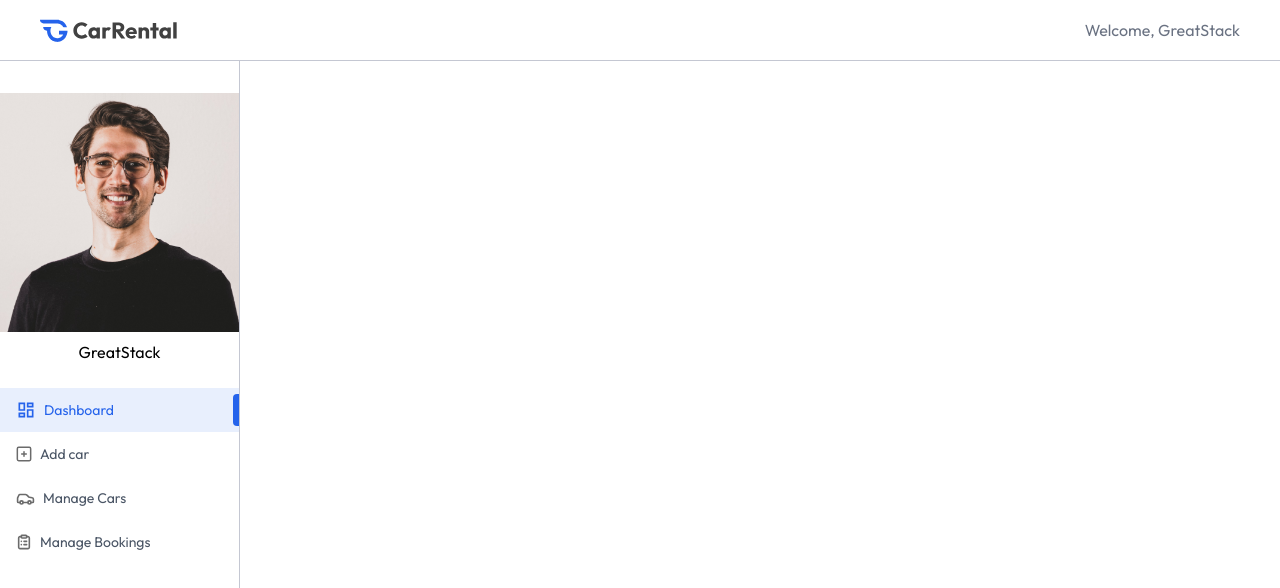
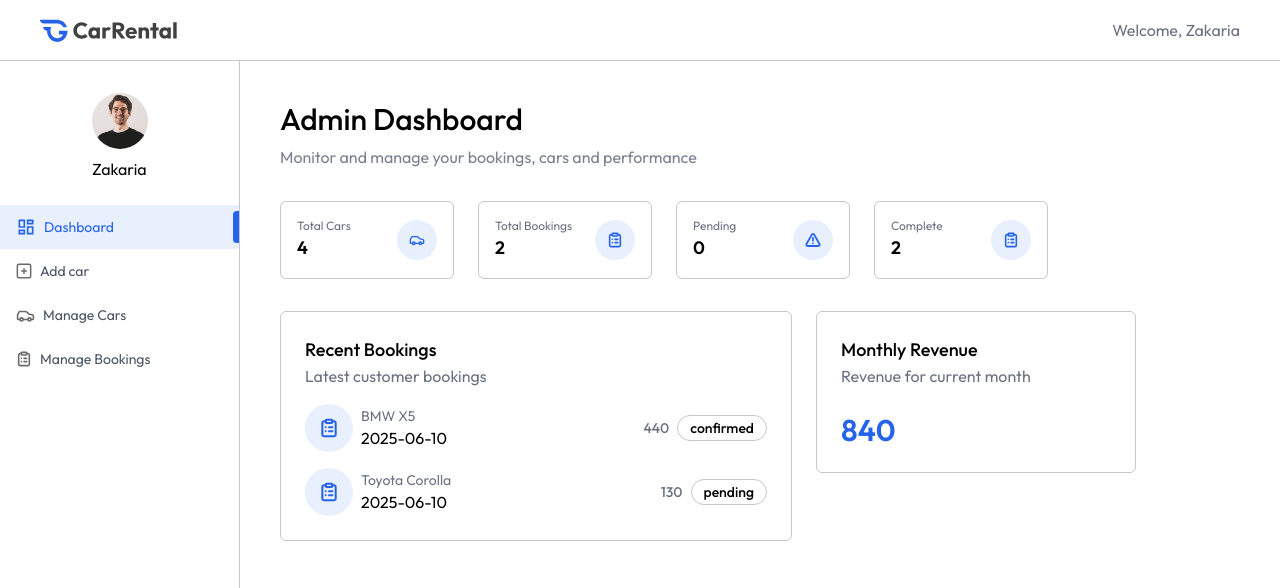
Before and after one commit to GOATCHERKI/car_rental, a React (Vite) app in the folder frontend/: page /owner in a window 1280 px wide. Shown: the top 588 px of the page. Built offline with nearby package versions, Linux system fonts and the light colour scheme.

Commit message:
main dashboard

```diff
--- a/frontend/src/App.jsx
+++ b/frontend/src/App.jsx
@@ -30,7 +30,7 @@
             <Route index element={<Dashboard/>}/>
             <Route path='add-car' element={<AddCar/>}/>
             <Route path='manage-cars' element={<ManageCars/>}/>
-            <Route path='manage-booking' element={<ManageBookings/>}/>
+            <Route path='manage-bookings' element={<ManageBookings/>}/>
         </Route>
       </Routes>
 
--- a/frontend/src/assets/assets.js
+++ b/frontend/src/assets/assets.js
@@ -125,7 +125,7 @@
 
 export const dummyUserData = {
   _id: "6847f7cab3d8daecdb517095",
-  name: "GreatStack",
+  name: "Zakaria",
   email: "admin@example.com",
   role: "owner",
   image: user_profile,
--- a/frontend/src/components/owner/Sidebar.jsx
+++ b/frontend/src/components/owner/Sidebar.jsx
@@ -18,20 +18,20 @@
         <div className='group relative'>
             <label htmlFor="image">
                 <img src={image ? URL.createObjectURL(image) : user?.image || "https://images.unsplash.com/vector-1742875355318-00d715aec3e8?q=80&w=880&auto=format&fit=crop&ixlib=rb-4.1.0&ixid=M3wxMjA3fDB8MHxwaG90by1wYWdlfHx8fGVufDB8fHx8fA%3D%3D"}
-                    alt="" />
-                <input type="file" id='image' accept='image/*' hidden onChamge={e=>setImage(e.target.files[0])}/>
-                <div className='absolute hidden top-0 right-0 left-0 buttom-0 bg-black/10 rounded-full group-hover:flex items-center justify-center cursor-pointer'>
+                    alt="" className='h-9 md:h-14 w-9 md:w-14 rounded-full mx-auto' />
+                <input type="file" id='image' accept='image/*' hidden onChange={e=>setImage(e.target.files[0])}/>
+                <div className='absolute hidden top-0 right-0 left-0 bottom-0 bg-black/10 rounded-full group-hover:flex items-center justify-center cursor-pointer'>
                     <img src={assets.edit_icon} alt="" />
                 </div>
             </label>
         </div>
 
         {image && (
-            <button className='absolute top-0 right-0 flex p-2 gap-1 bg-primary/10 text-primary cursor-pointer'>
-                Save <img src={assets.check_icon} alt="" width={13} onClick={updateImage} />
+            <button  onClick={updateImage}  className='absolute top-0 right-0 flex p-2 gap-1 bg-primary/10 text-primary cursor-pointer'>
+                Save <img src={assets.check_icon} alt="" width={13}/>
             </button>
         )}
-        <p className='mt-2 text-base max-md-hidden'>{user?.name}</p>
+        <p className='mt-2 text-base max-md:hidden'>{user?.name}</p>
 
         <div className='w-full'>
             {ownerMenuLinks.map((link, index)=>(
--- a/frontend/src/components/owner/Title.jsx
+++ b/frontend/src/components/owner/Title.jsx
@@ -1,6 +1,6 @@
 import React from 'react'
 
-const Title = (title, subTitle) => {
+const Title = ({title, subTitle}) => {
   return (
     <>
         <h1 className='font-medium text-3xl'>{title}</h1>
--- a/frontend/src/pages/owner/Dashboard.jsx
+++ b/frontend/src/pages/owner/Dashboard.jsx
@@ -1,8 +1,79 @@
-import React from 'react'
+import React, { useEffect, useState } from 'react'
+import { dummyDashboardData , assets } from '../../assets/assets'
+import Title from '../../components/owner/Title'
 
 const Dashboard = () => {
+
+    const currency = import.meta.env.VITE_CURRENCY
+
+    const [data, setData] = useState({
+        totalCars: 0,
+        totalBookings: 0,
+        pendingBookings: 0,
+        completedBookings: 0,
+        recentBookings: [],
+        monthlyRevenue:0,
+    })
+
+    const dashboardCard = [
+        {title: "Total Cars", value: data.totalCars , icon: assets.carIconColored},
+        {title: "Total Bookings", value: data.totalBookings , icon: assets.listIconColored},
+        {title: "Pending", value: data.pendingBookings , icon: assets.cautionIconColored},
+        {title: "Complete", value: data.completedBookings , icon: assets.listIconColored}
+    ]
+
+    useEffect(()=>{
+        setData(dummyDashboardData)
+    },[])
+
   return (
-    <div>
+    <div className='px-4 pt-10 md:px-10 flex-1'>
+        <Title title='Admin Dashboard' subTitle='Monitor and manage your bookings, cars and performance'/>
+
+        <div className='grid sm:grid-cols-2 md:grid-cols-3 lg:grid-cols-4 gap-6 my-8 max-w-3xl'>
+            {dashboardCard.map((card, index)=>(
+                <div key={index} className='flex gap-2 items-center justify-between p-4 rounded-md border border-border'>
+                    <div>
+                        <h1 className='text-xs text-gray-500'>{card.title}</h1>
+                        <p className='text-lg font-semibold'>{card.value}</p>
+                    </div>
+                    <div className='flex items-center justify-center w-10 h-10 rounded-full bg-primary/10'>
+                        <img src={card.icon} alt={card.title} className="w-4 h-4" />
+                    </div>
+                </div>
+            ))}
+        </div>
+
+            <div className='flex flex-wrap items-start gap-6 w-full'>
+                <div className='p-4 md:p-6 border border-border rounded-md max-w-lg w-full'>
+                    <h1 className='text-lg font-medium'>Recent Bookings</h1>
+                    <p className='text-gray-500'>Latest customer bookings</p>
+                    {data.recentBookings.map((booking, index)=>(
+                        <div key={index} className='mt-4 flex items-center justify-between'>
+                            <div className='flex items-center gap-2'>
+                                <div className='hidden md:flex items-center justify-center w-12 h-12 rounded-full bg-primary/10'>
+                                    <img src={assets.listIconColored} alt="" className='w-5 h-5'/>
+                                </div>
+                                <div>
+                                    <p className='text-sm text-gray-500'>{booking.car.brand} {booking.car.model}</p>
+                                    <p>{booking.createdAt.split('T')[0]}</p>
+                                </div>
+                            </div>
+
+                            <div className='flex items-center gap-2 font-medium'>
+                                <p className='text-sm text-gray-500'>{currency}{booking.price}</p>
+                                <p className='px-3 py-0.5 border border-border rounded-full text-sm'>{booking.status}</p>
+                            </div>
+                        </div>
+                    ))}
+                </div>
+
+                <div className='p-4 md:p-6 border border-border rounded-md w-full md:max-w-xs'>
+                    <h1 className='text-lg font-medium'>Monthly Revenue</h1>
+                    <p className='text-gray-500'>Revenue for current month</p>
+                    <p className='text-3xl mt-6 font-semibold text-primary'>{currency}{data.monthlyRevenue}</p>
+                </div>
+            </div>
 
     </div>
   )
```
